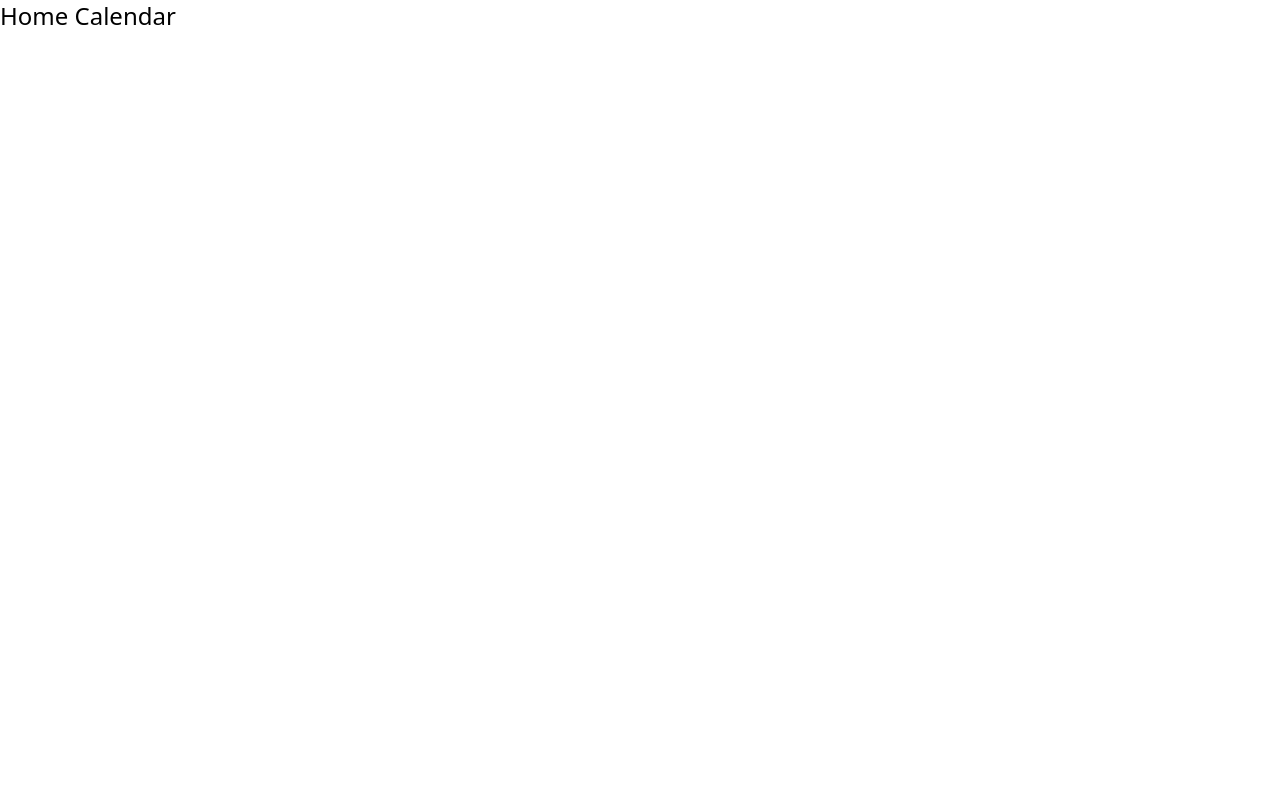
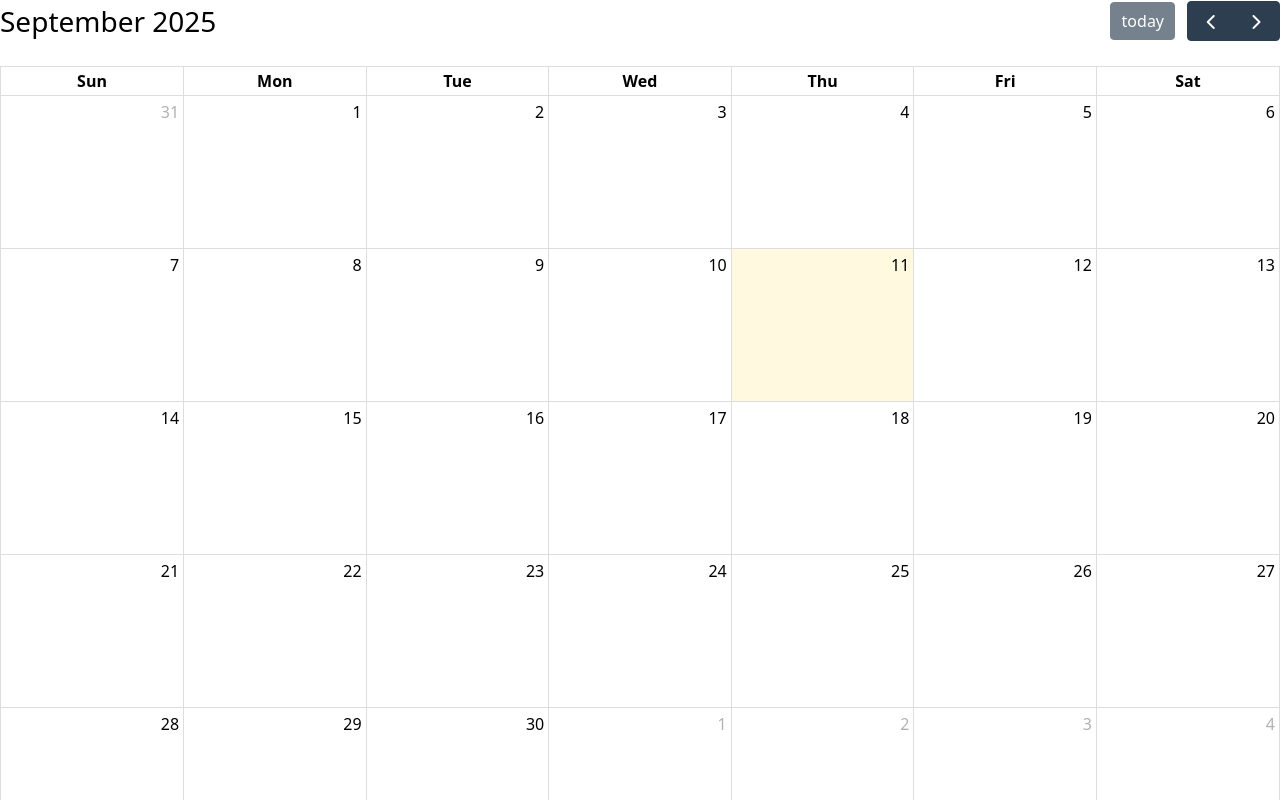
Before and after one commit to JavaKoala/home-calendar-react, a React (Vite) app: page / in a window 1280 px wide. Shown: the top 800 px of the page. Built offline with nearby package versions, Linux system fonts and the light colour scheme.

Commit message:
Add full calendar

```diff
--- a/package.json
+++ b/package.json
@@ -10,6 +10,9 @@
     "preview": "vite preview"
   },
   "dependencies": {
+    "@fullcalendar/core": "^6.1.19",
+    "@fullcalendar/daygrid": "^6.1.19",
+    "@fullcalendar/react": "^6.1.19",
     "@tailwindcss/vite": "^4.1.13",
     "react": "^19.1.1",
     "react-dom": "^19.1.1",
--- a/src/App.tsx
+++ b/src/App.tsx
@@ -1,8 +1,12 @@
+import FullCalendar from '@fullcalendar/react'
+import dayGridPlugin from '@fullcalendar/daygrid'
+
 function App() {
   return (
-    <>
-      <h1 className="text-2xl">Home Calendar</h1>
-    </>
+    <FullCalendar
+      plugins={[ dayGridPlugin ]}
+      initialView="dayGridMonth"
+    />
   )
 }
 
```
Also changed, not shown: 1 other file (tests, documents, lock files or other folders).
